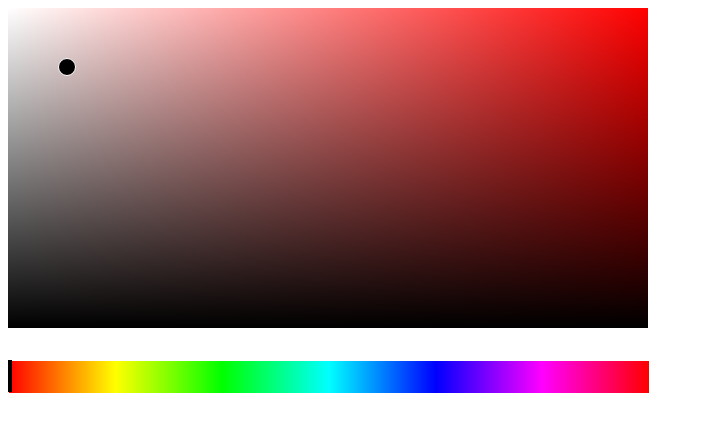
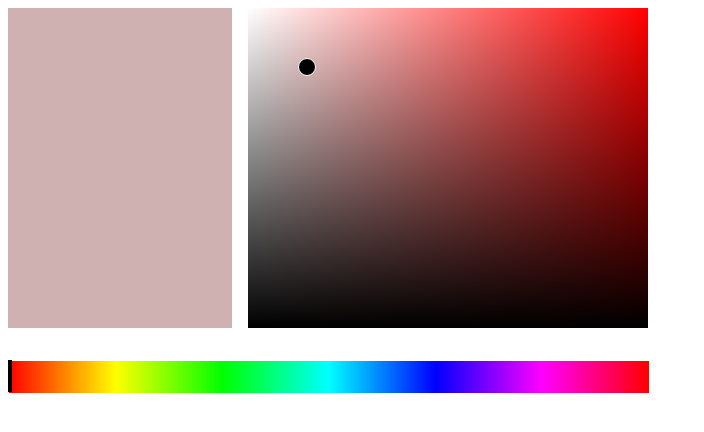
Before and after one commit to naveenvashistha/colorquest, a Svelte app: page / in a window 1280 px wide. Shown: the top 432 px of the page, without its empty margins (0-704 px from the left). Built offline with nearby package versions, Linux system fonts and the light colour scheme.

Commit message:
created the final color box which changes as hue bar or canvas dragger changes

```diff
--- a/src/canvas.svelte
+++ b/src/canvas.svelte
@@ -1,17 +1,21 @@
 <script>
     import { onMount } from 'svelte';
+    import ColorBox from './colorBox.svelte';
     export let pixelData = '';
     let canvasColorData;
     let canvas, dragger;
     let canvasHeight = 320;
-    let canvasWidth = 640;
-    let selectedColor = 'rgb(255, 0, 0)';
+    let canvasWidth = 400;
+    let selectedColor = '';
     let draggerPosLeft = 50, draggerPosTop = 50;
     let isDragging = false;
     onMount(()=>{
         updateColor();
     });
     $: if(pixelData) handlePropchange();
+
+    document.addEventListener("mouseup", handleMouseUp);
+    document.addEventListener("mousemove", handleMouseMove);
 
     function handlePropchange()
     {
@@ -38,6 +42,9 @@
         // Apply the brightness gradient on top
         c.fillStyle = gradientY;
         c.fillRect(0, 0, canvasWidth, canvasHeight);
+
+        //update color in final box
+        updatePixelData();
     }
 
     function handleMouseUp(e){
@@ -47,12 +54,12 @@
 
     function updatePixelData()
     {
-        const ctx = canvas.getContext('2d');
+        const ctx = canvas.getContext("2d");
         const rectDragger = dragger.getBoundingClientRect();
         const x = Math.floor(draggerPosLeft + rectDragger.width/2);
         const y = Math.floor(draggerPosTop + rectDragger.height/2);
         canvasColorData = ctx.getImageData(x, y, 1, 1).data;
-        console.log(canvasColorData);
+        canvasColorData = `rgb(${canvasColorData[0]}, ${canvasColorData[1]}, ${canvasColorData[2]})`;
     }
 
     function updatesliderLocTop(e)
@@ -61,9 +68,9 @@
         const rectDragger = dragger.getBoundingClientRect();
         let new_pos = e.clientY - rectCanvas.top;
 
-        if(new_pos >= rectCanvas.top && new_pos <= rectCanvas.height - rectDragger.height)
+        if(new_pos >= 0 && new_pos <= rectCanvas.height - rectDragger.height)
             draggerPosTop = new_pos;
-        else if (new_pos < rectCanvas.top)
+        else if (new_pos < 0)
             draggerPosTop = 0;
         else
             draggerPosTop = rectCanvas.height - rectDragger.height;
@@ -74,10 +81,13 @@
         const rectCanvas = canvas.getBoundingClientRect();
         const rectDragger = dragger.getBoundingClientRect();
         let new_pos = e.clientX - rectCanvas.left;
+        console.log(rectCanvas.left);
+        console.log(new_pos);
+        console.log(rectCanvas.width);
 
-        if(new_pos >= rectCanvas.left && new_pos <= rectCanvas.width - rectDragger.width)
+        if(new_pos >= 0 && new_pos <= rectCanvas.width - rectDragger.width)
             draggerPosLeft = new_pos;
-        else if (new_pos < rectCanvas.left)
+        else if (new_pos < 0)
             draggerPosLeft = 0;
         else
             draggerPosLeft = rectCanvas.width - rectDragger.width;
@@ -102,12 +112,22 @@
     }
 </script>
 
-<div style="position: relative; width: 40rem; height: 20rem;">
-    <canvas bind:this = {canvas} id="cx" width = {canvasWidth} height = {canvasHeight} on:mousedown={handleMouseDown} on:mousemove={handleMouseMove} on:mouseup={handleMouseUp}></canvas>
+<div class = "color-canvas">
+<ColorBox backgroundColor = {canvasColorData}/>
+<div style="position: relative; height:20rem; width:25rem;">
+    <canvas bind:this = {canvas} id="cx" width = {canvasWidth} height = {canvasHeight} on:mousedown={handleMouseDown}></canvas>
     <div bind:this = {dragger} id="dragger" style="left:{draggerPosLeft}px; top:{draggerPosTop}px"></div>
 </div>
+</div>
+<style>
 
-<style>
+.color-canvas{
+    display: flex;
+    justify-content: space-between;
+    width: 40rem;
+    height: 20rem;
+}
+
 #dragger{
     position: absolute;
     width: 1rem;
--- /dev/null
+++ b/src/colorBox.svelte
@@ -0,0 +1,17 @@
+<script>
+    export let backgroundColor = '';
+
+</script>
+
+<div class="colorBox" style="background-color:{backgroundColor}">
+
+</div>
+
+<style>
+
+.colorBox{
+    width: 14rem;
+    height: 20rem;
+}
+
+</style>
--- a/src/hue.svelte
+++ b/src/hue.svelte
@@ -49,9 +49,9 @@
         const rectSlider = slider.getBoundingClientRect();
         let new_pos = e.clientX - rectHue.left;
 
-        if(new_pos >= rectHue.left && new_pos <= rectHue.width - rectSlider.width)
+        if(new_pos >= 0 && new_pos <= rectHue.width - rectSlider.width)
             sliderPos = new_pos;
-        else if (new_pos < rectHue.left)
+        else if (new_pos < 0)
             sliderPos = 0;
         else
             sliderPos = rectHue.width - rectSlider.width;
```
Also changed, not shown: src/colorValue.svelte (added), src/hsv.svelte (deleted), src/rgb.svelte (deleted).
